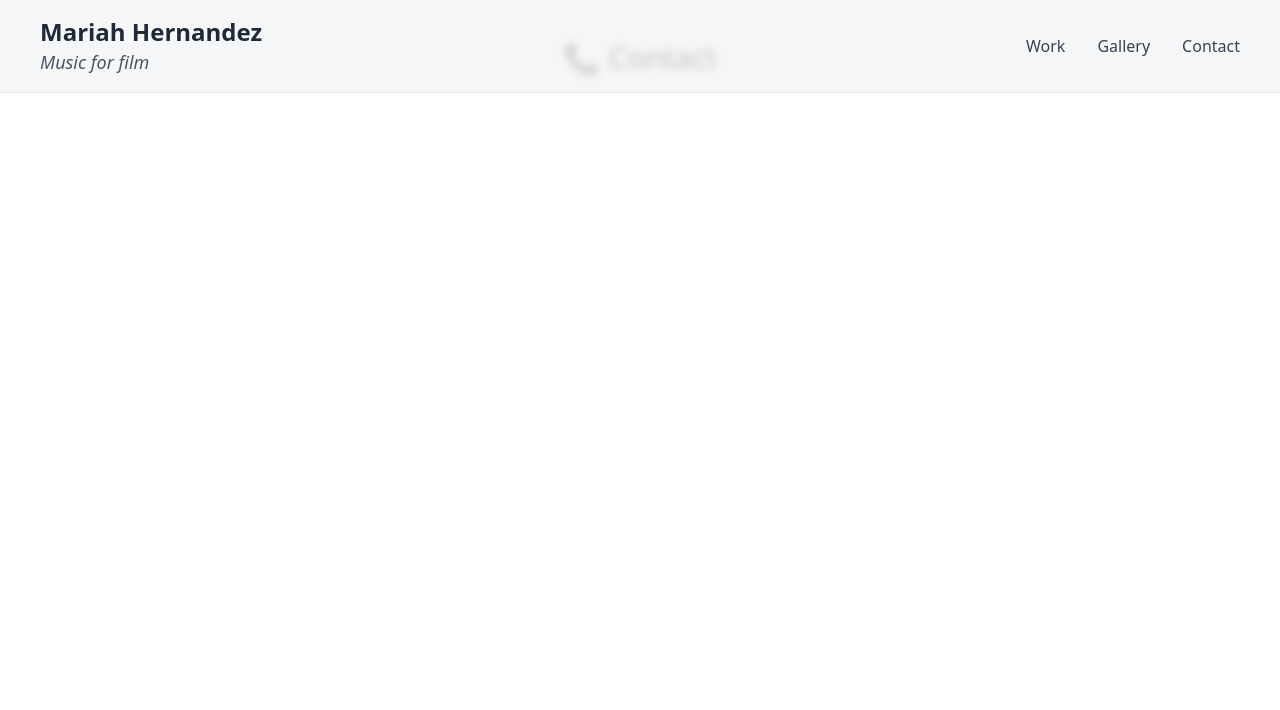
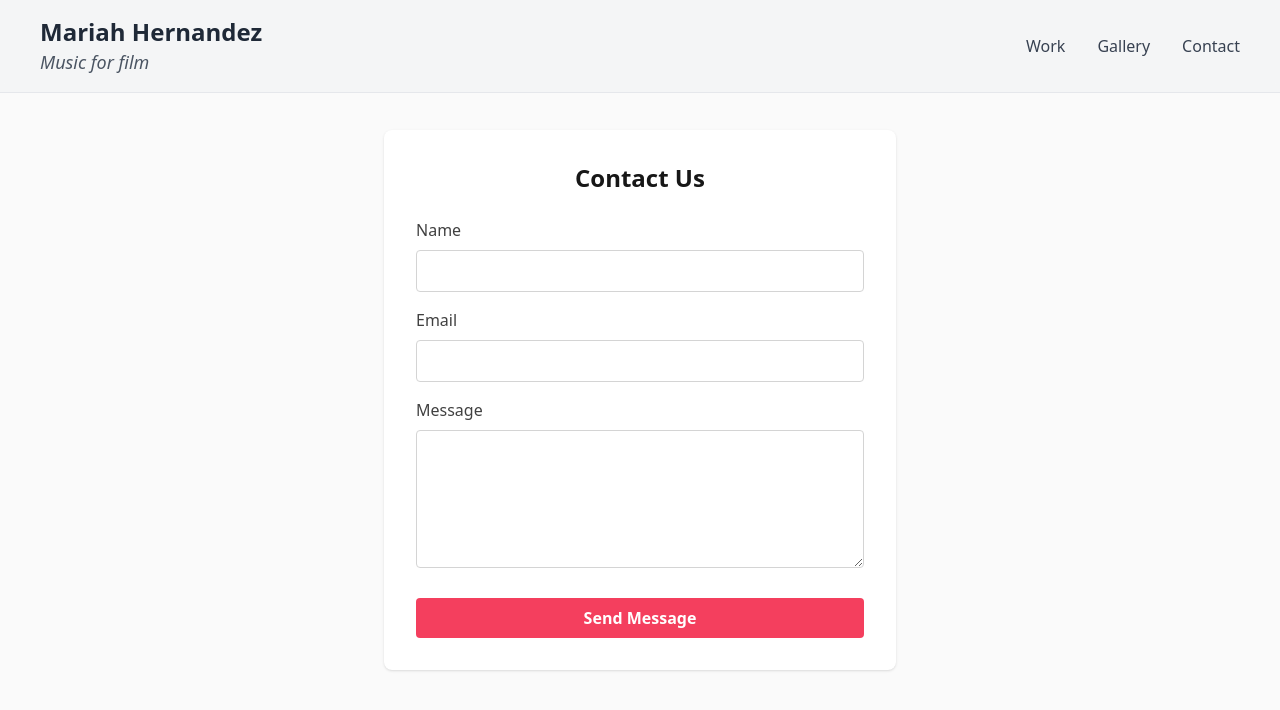
Before and after one commit to Tito2point0/mariaDulce, a React (Vite) app: page /Contact in a window 1280 px wide. Shown: the top 710 px of the page. Built offline with nearby package versions, Linux system fonts and the light colour scheme.

Commit message:
changes made to contacts

```diff
--- a/src/App.tsx
+++ b/src/App.tsx
@@ -2,10 +2,10 @@ import { Routes, Route } from "react-router-dom";
 import Header from "./components/Header";
 import Home from "./pages/Home";
 import Work from "./pages/Work";
+import Contact from "./pages/ContactUs";
 
 // Dummy pages for navigation
 const Gallery = () => <div className="text-center p-10 text-3xl">🖼 Gallery</div>;
-const Contact = () => <div className="text-center p-10 text-3xl">📞 Contact</div>;
 
 export default function App() {
   return (
@@ -15,7 +15,7 @@ export default function App() {
         <Route path="/" element={<Home />} />
         <Route path="/work" element={<Work />} />
         <Route path="/gallery" element={<Gallery />} />
-        <Route path="/contact" element={<Contact />} />
+        <Route path="/Contact" element={<Contact />} />
       </Routes>
     </>
   );
--- /dev/null
+++ b/src/pages/ContactUs.tsx
@@ -0,0 +1,121 @@
+// Contact.js
+import { useState } from "react";
+
+const Contact = () => {
+  const [form, setForm] = useState({ name: "", email: "", message: "" });
+  const [errors, setErrors] = useState({});
+  const [submitted, setSubmitted] = useState(false);
+
+  const handleChange = (e) => {
+    setForm({ ...form, [e.target.name]: e.target.value });
+    // Clear error on field change
+    setErrors({ ...errors, [e.target.name]: "" });
+  };
+
+  const validate = () => {
+    const newErrors = {};
+    if (!form.name.trim()) newErrors.name = "Name is required";
+    if (!form.email.trim()) newErrors.email = "Email is required";
+    else if (!/\S+@\S+\.\S+/.test(form.email))
+      newErrors.email = "Email is invalid";
+    if (!form.message.trim()) newErrors.message = "Message is required";
+    return newErrors;
+  };
+
+  const handleSubmit = (e) => {
+    e.preventDefault();
+    const validationErrors = validate();
+    if (Object.keys(validationErrors).length === 0) {
+      // Here you would normally send the data to your server
+      console.log("Form submitted:", form);
+      setSubmitted(true);
+    } else {
+      setErrors(validationErrors);
+    }
+  };
+
+  return (
+    <div className="min-h-screen bg-neutral-50 py-24 px-6 flex flex-col justify-center items-center">
+      <div className="max-w-lg w-full bg-white p-8 rounded-lg shadow">
+        <h2 className="text-2xl font-bold mb-6 text-center text-neutral-900">
+          Contact Us
+        </h2>
+        {submitted ? (
+          <div className="text-center">
+            <p className="text-green-600">
+              Thank you for reaching out! We will get back to you shortly.
+            </p>
+          </div>
+        ) : (
+          <form onSubmit={handleSubmit} noValidate>
+            <div className="mb-4">
+              <label
+                htmlFor="name"
+                className="block text-neutral-700 mb-2 font-medium"
+              >
+                Name
+              </label>
+              <input
+                type="text"
+                id="name"
+                name="name"
+                value={form.name}
+                onChange={handleChange}
+                className="w-full border border-neutral-300 px-4 py-2 rounded focus:outline-none focus:ring-2 focus:ring-rose-500"
+              />
+              {errors.name && (
+                <p className="text-red-500 text-sm mt-1">{errors.name}</p>
+              )}
+            </div>
+            <div className="mb-4">
+              <label
+                htmlFor="email"
+                className="block text-neutral-700 mb-2 font-medium"
+              >
+                Email
+              </label>
+              <input
+                type="email"
+                id="email"
+                name="email"
+                value={form.email}
+                onChange={handleChange}
+                className="w-full border border-neutral-300 px-4 py-2 rounded focus:outline-none focus:ring-2 focus:ring-rose-500"
+              />
+              {errors.email && (
+                <p className="text-red-500 text-sm mt-1">{errors.email}</p>
+              )}
+            </div>
+            <div className="mb-6">
+              <label
+                htmlFor="message"
+                className="block text-neutral-700 mb-2 font-medium"
+              >
+                Message
+              </label>
+              <textarea
+                id="message"
+                name="message"
+                rows="5"
+                value={form.message}
+                onChange={handleChange}
+                className="w-full border border-neutral-300 px-4 py-2 rounded focus:outline-none focus:ring-2 focus:ring-rose-500"
+              ></textarea>
+              {errors.message && (
+                <p className="text-red-500 text-sm mt-1">{errors.message}</p>
+              )}
+            </div>
+            <button
+              type="submit"
+              className="w-full bg-rose-500 hover:bg-rose-600 text-white font-semibold px-4 py-2 rounded transition-colors"
+            >
+              Send Message
+            </button>
+          </form>
+        )}
+      </div>
+    </div>
+  );
+};
+
+export default Contact;
```
